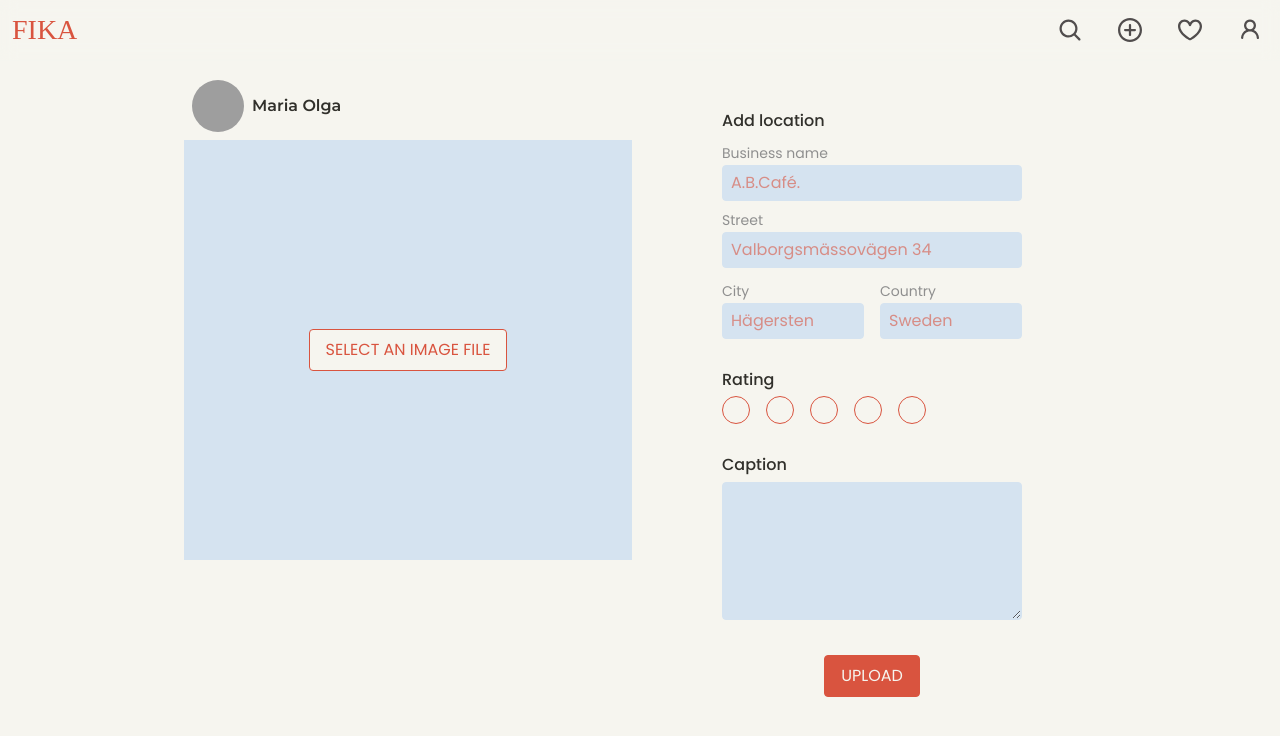
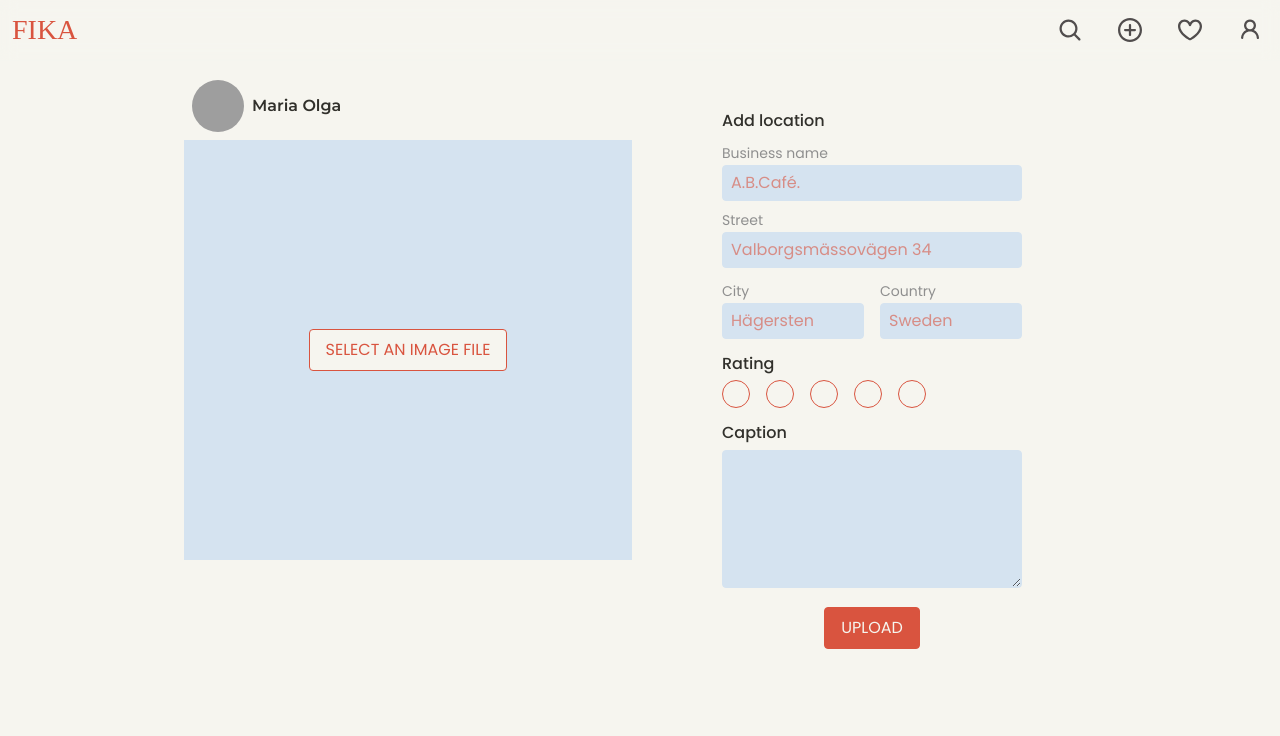
Before and after one commit to jiiinCho/Fika-2022, a Next.js app: page /upload in a window 1280 px wide. Shown: the top 736 px of the page. Built offline with nearby package versions, Linux system fonts and the light colour scheme; grey boxes are pictures that could not be loaded; a web font is replaced by a local one.

Commit message:
Toastify backup

```diff
--- /dev/null
+++ b/components/Caption.tsx
@@ -0,0 +1,42 @@
+import React, { useState } from "react";
+
+type Props = {
+  setCaption: React.Dispatch<React.SetStateAction<string>>;
+};
+
+export default function Caption({ setCaption }: Props) {
+  const [message, setMessage] = useState<string>("");
+  const [alert, setAlert] = useState(false);
+
+  const onMessageChange = (e: React.ChangeEvent<HTMLTextAreaElement>) => {
+    const count = message.length;
+    if (count > 270) {
+      setAlert(true);
+    } else {
+      setAlert(false);
+      setCaption(e.target.value);
+    }
+    setMessage(e.target.value);
+  };
+
+  return (
+    <label className="my-auto fs-16 fw-medium text-black d-block">
+      <span className="d-block my-50">Caption</span>
+      <textarea
+        required={true}
+        rows={5}
+        className={`${
+          !message && "input--empty"
+        } input input--textarea p-50 fw-regular`}
+        value={message}
+        name="caption"
+        onChange={onMessageChange}
+      />
+      {alert && (
+        <p className="fs-14 fw-light text-accent">
+          Caption cannot exceed 270 letters.
+        </p>
+      )}
+    </label>
+  );
+}
--- a/components/index.ts
+++ b/components/index.ts
@@ -7,3 +7,4 @@ export { default as Review } from "./Review";
 export { default as CustomHead } from "./CustomHead";
 export { default as Location } from "./Location";
 export { default as Rating } from "./Rating";
+export { default as Caption } from "./Caption";
--- a/pages/upload/index.tsx
+++ b/pages/upload/index.tsx
@@ -2,6 +2,7 @@ import React, { useState, useRef } from "react";
 import {
   Avatar,
   CustomHead,
+  Caption,
   NavbarDefault,
   Location,
   Rating,
@@ -40,6 +41,7 @@ export default function Upload() {
   const [loading, setLoading] = useState<boolean>(false);
   const [rating, setRating] = useState<Number>(0);
   const [location, setLocation] = useState<undefined | LocationT>(undefined);
+  const [imgAlert, setImgAlert] = useState<boolean>(false);
 
   const fileInputRef = useRef<HTMLInputElement | null>(null);
 
@@ -49,35 +51,36 @@ export default function Upload() {
     console.log("rating", rating);
     console.log("location", location);
 
-    if (imgFile) {
+    if (!imgFile) {
+      setImgAlert(true);
+      return;
+    } else {
+      setImgAlert(false);
       setLoading(true);
-
       /*
       [TBC] unable to get file from FormData in /api/imageHandler
       username would be exposed if you check network tab, do not know how to solve it! 20220613
       this method is not to use dotenv library
       */
-
-      const response = await fetch("/api/imageHandler");
-      const { url, preset } = (await response.json()) as APIResponse;
+      const apiRes = await fetch("/api/imageHandler");
+      const { url, preset } = (await apiRes.json()) as APIResponse;
 
       const formData = new FormData();
       formData.append("file", imgFile);
       formData.append("upload_preset", preset);
 
-      const res = await fetch(url, {
+      const cloudinaryRes = await fetch(url, {
         method: "POST",
         body: formData,
       });
-
-      const { secure_url } = (await res.json()) as CloudinaryResponse;
-
+      const { secure_url } = (await cloudinaryRes.json()) as CloudinaryResponse;
       secure_url && setLoading(false);
     }
   };
 
   const onFileUpload = () => {
     fileInputRef.current && fileInputRef.current.click();
+    setImgAlert(false);
   };
 
   //[todo] uploading component
@@ -126,26 +129,25 @@ export default function Upload() {
         </section>
 
         <section className="my-200">
-          <form className="flow fg-200" onSubmit={handleOnSubmit}>
+          <form className="flow" onSubmit={handleOnSubmit}>
             <Location setLocation={setLocation} />
             <Rating setRating={setRating} />
-            <label className="my-auto fs-16 fw-medium text-black d-block">
-              <span className="d-block my-50">Caption</span>
-              <textarea
-                rows={5}
-                className={`${
-                  !caption && "input--empty"
-                } input input--textarea p-50 fw-regular`}
-                value={caption}
-                name="caption"
-                onChange={(e) => setCaption(e.target.value)}
-              />
-            </label>
-
-            <div className="my-auto flex" style={{ justifyContent: "center" }}>
-              <button type="submit" className="btn-primary uppercase">
+            <Caption setCaption={setCaption} />
+            <div
+              className="my-auto flex"
+              style={{ justifyContent: "center", flexDirection: "column" }}
+            >
+              <button type="submit" className="my-auto btn-primary uppercase">
                 Upload
               </button>
+              {imgAlert && (
+                <p
+                  className="flex fs-14 fw-light text-accent"
+                  style={{ justifyContent: "center" }}
+                >
+                  Please select an image file
+                </p>
+              )}
             </div>
           </form>
         </section>
```
